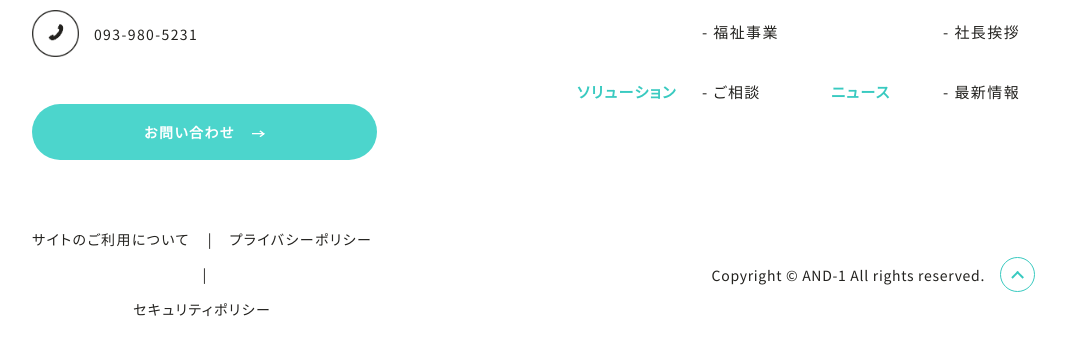
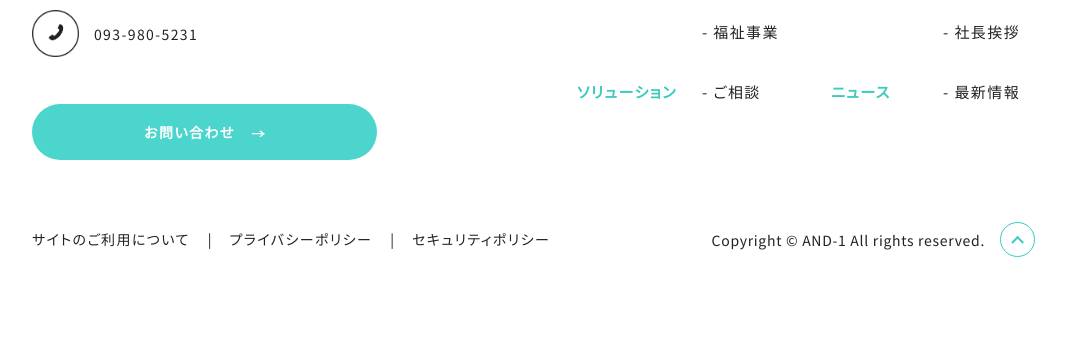
Before and after one commit to ringo-117/and-1_html, a plain HTML site: page policy-use.html in a window 1280 px wide. Shown: the part 3279-3634 px from the top of the page, without its empty margins (119-1185 px from the left). After the commit the page ends 3596 px from the top, so only its background shows below. Drawn offline with Linux system fonts and the light colour scheme; files whose address does not match are found by name.

Commit message:
update-40 フッター「ポリシーの中央寄せ」
フッターのポリシー修正が完了しました。

```diff
--- a/css/style.css
+++ b/css/style.css
@@ -553,9 +553,12 @@ html {
 
   .policy {
     line-height: 2.5em;
-    margin-top: 20px;
-    margin-bottom: 20px;
-    justify-self: center;
+    margin: 20px auto;
+    width: 294px;
+    /* margin-top: 20px;
+    margin-bottom: 20px; */
+    justify-content: center;
+    /* justify-self: center; */
     /* margin-bottom: 10px;
     margin-top: 30px; */
     /* color: #39cac0; */
@@ -610,6 +613,7 @@ html {
     text-align: center;
     margin: 0 auto;
     letter-spacing: 0.05em;
+    padding-left: 35px;
   }
 
   .to-top-box {
@@ -944,9 +948,14 @@ html {
 
   .policy {
     /* justify-self: left; */
+    width: auto;
     margin-top: 0;
     margin-bottom: 50px;
     text-align: center;
+  }
+
+  .policy span.tb {
+    display: inline-block;
   }
 
   /* .foot-info-box {
--- a/policy-use.html
+++ b/policy-use.html
@@ -20,7 +20,7 @@
 
     <link rel="shortcut icon" href="./img/favicon.ico"> <!-- ファビコン -->
     <link rel="stylesheet" href="css/destyle.css">
-    <link rel="stylesheet" href="css/style.css?v=2.2">
+    <link rel="stylesheet" href="css/style.css?v=2.4">
     <link rel="stylesheet" href="css/policy.css?v=1.1">
   </head>
 
```
Also changed, not shown: company-info.html (+1 -1 lines), company-philosophy.html (+1 -1 lines), contact-confirm.html (+1 -1 lines), contact-form.html (+1 -1 lines), contact-thanks.html (+1 -1 lines), index.html (+1 -1 lines), policy-privacy.html (+1 -1 lines), policy-security.html (+1 -1 lines), service-video.html (+1 -1 lines), service-web.html (+1 -1 lines), service-welfare.html (+1 -1 lines), solutions-01.html (+1 -1 lines).
